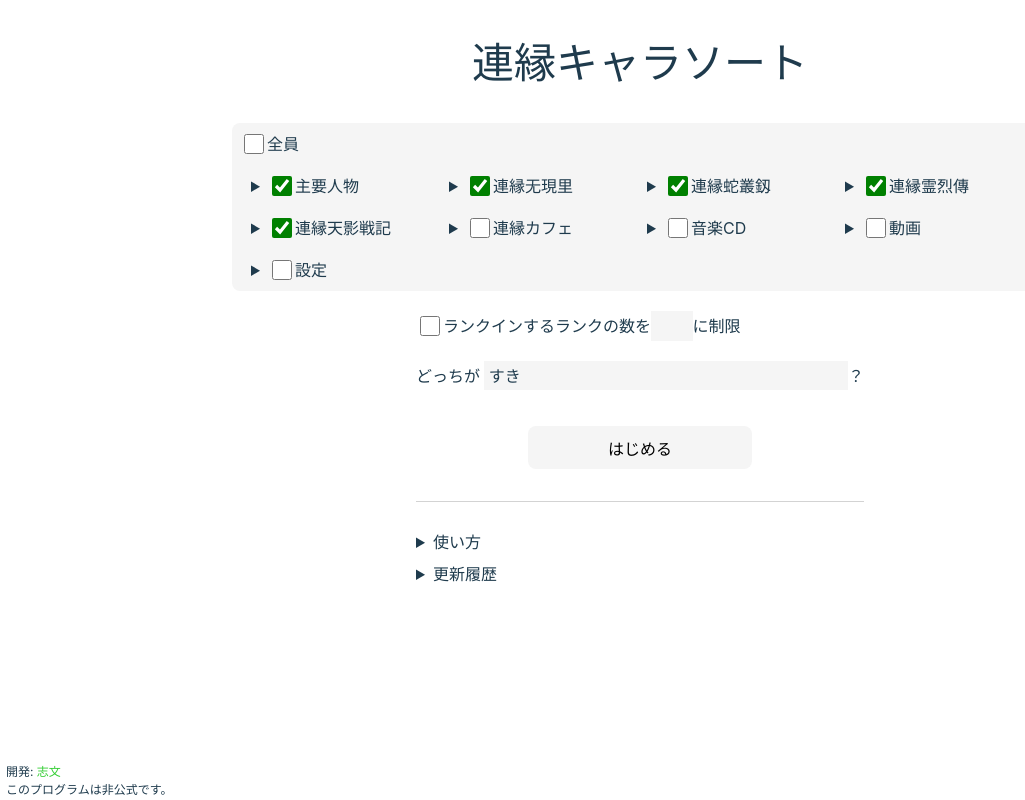
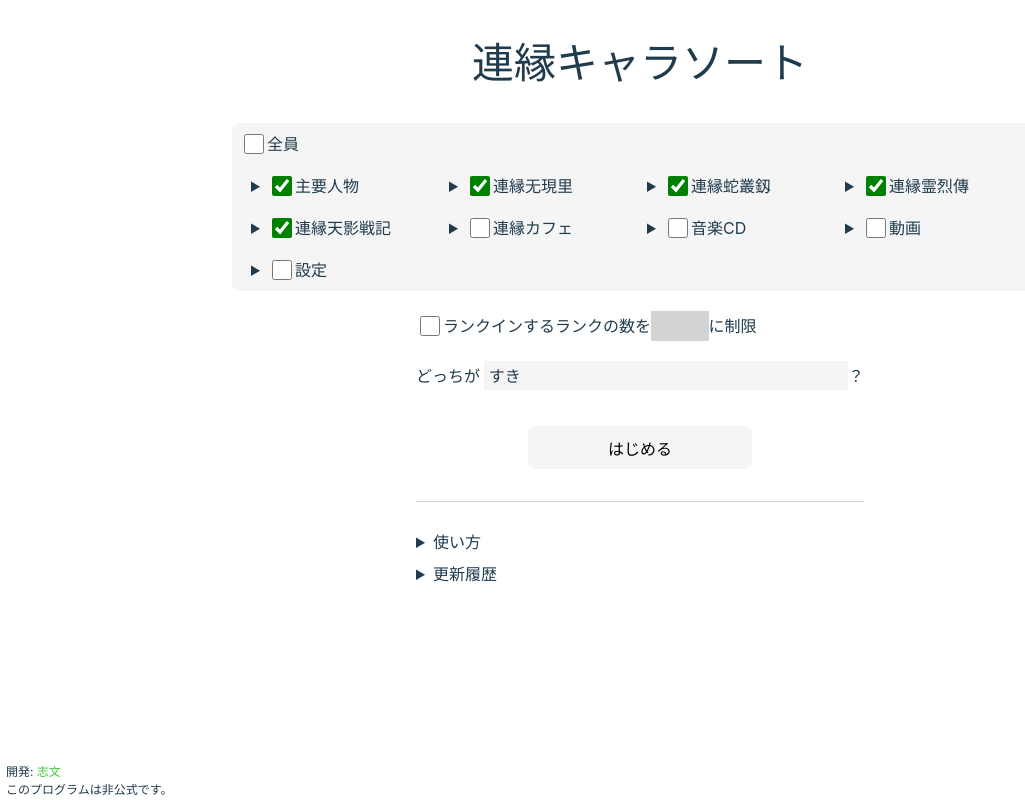
Before and after one commit to shimon1024/lecharsorter, a React (Vite) app: page / in a window 1280 px wide. Shown: the whole page, without its empty margins (0-1025 px from the left). Built offline with nearby package versions, Linux system fonts and the light colour scheme.

Commit message:
数値の入力欄は数値用テキストボックスにする。

```diff
--- a/src/Setup.css
+++ b/src/Setup.css
@@ -73,7 +73,7 @@
 }
 
 .setup-numranks {
-  width: 2rem;
+  width: 3rem;
 }
 
 .setup-sorter-title-container {
--- a/src/Setup.jsx
+++ b/src/Setup.jsx
@@ -153,9 +153,10 @@ export default function Setup() {
         />
         ランクインするランクの数を
         <input
-          type="text"
+          type="number"
           className="setup-numranks"
-          maxLength="4"
+          min="1"
+          max="999"
           disabled={!numRanksHasEnabled}
           onChange={e => setNumRanks(e.target.value)}
           value={numRanks}
--- a/src/index.css
+++ b/src/index.css
@@ -76,7 +76,8 @@ input[type="checkbox"] {
   vertical-align: -0.25em;
 }
 
-input[type="text"] {
+input[type="text"],
+input[type="number"] {
   /* reset */
   font-size: 1rem;
   font-family: inherit;
@@ -89,6 +90,12 @@ input[type="text"] {
   padding: 0.3em;
 }
 
+input[type="text"]:disabled,
+input[type="number"]:disabled {
+  color: gray;
+  background-color: lightgray;
+}
+
 footer {
   font-size: 0.75rem;
 }
```
